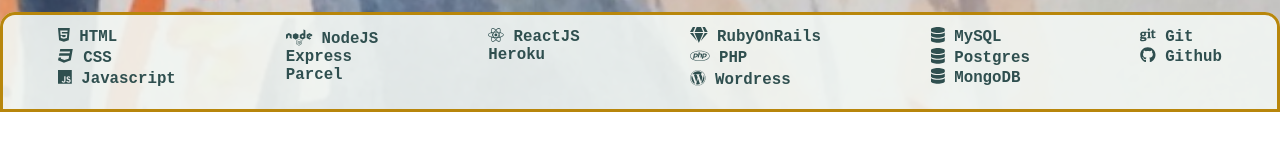
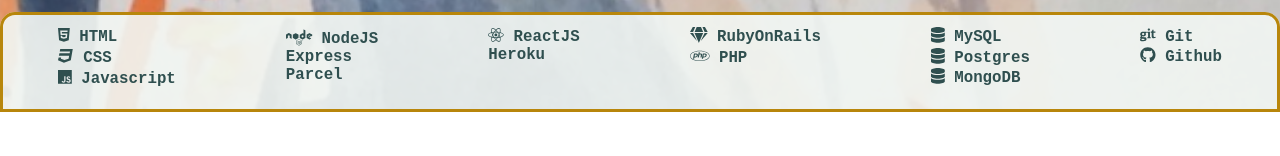
Before and after one commit to JazBom/CV, a React (Create React App) app: page / in a window 1280 px wide. Shown: the part 319-475 px from the top of the page. Built offline with nearby package versions, Linux system fonts and the light colour scheme.

Commit message:
update languages

```diff
--- a/src/components/Languages.js
+++ b/src/components/Languages.js
@@ -33,7 +33,6 @@ const Languages = () => {
     <ul className="no-bull">
     <li><FontAwesomeIcon icon="gem" size="1x" color=""/> RubyOnRails</li>
     <li><FontAwesomeIcon icon={['fab', 'php']} size="1x" color=""/> PHP</li>
-    <li><FontAwesomeIcon icon={['fab', 'wordpress']} size="1x" color=""/> Wordress</li>
     </ul>
 
     <ul className="no-bull">
```
